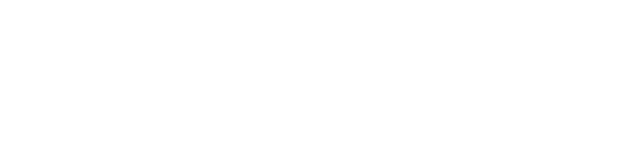
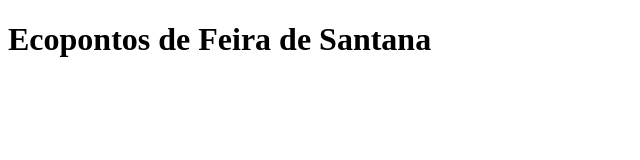
Before and after one commit to patriciasantana9/ecopontos_feira, a plain HTML site: page index.html in a window 1280 px wide. Shown: the whole page, without its empty margins (0-640 px from the left). Drawn offline with Linux system fonts and the light colour scheme.

Commit message:
Atualizar o index.html

```diff
--- a/index.html
+++ b/index.html
@@ -7,6 +7,9 @@
    <link rel="stylesheet" href="style.css">
 </head>
 <body>
+   <main>
+     <header><h1>Ecopontos de Feira de Santana</h1></header>
 
+   </main>
 </body>
 </html>
```
